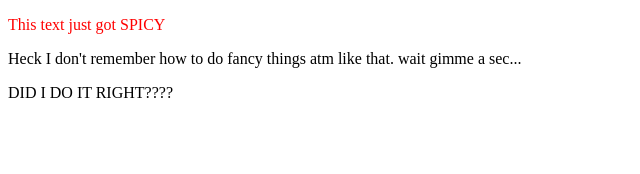
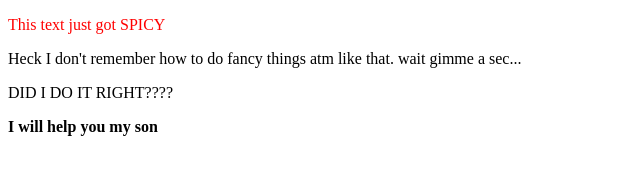
Before and after one commit to rowan-polster/Studio-22.7-Communication-Log, a plain HTML site: page index.html in a window 1280 px wide. Shown: the whole page, without its empty margins (0-640 px from the left). Drawn offline with Linux system fonts and the light colour scheme.

Commit message:
I will help you my son

```diff
--- a/index.html
+++ b/index.html
@@ -4,5 +4,6 @@
             <p style="color:red">This text just got SPICY</p>
             <p>Heck I don't remember how to do fancy things atm like that. wait gimme a sec...</p>
             <p bold>DID I DO IT RIGHT????</p>
+            <p style="font-weight:bold">I will help you my son</p>
         </body>
     </html>
```
